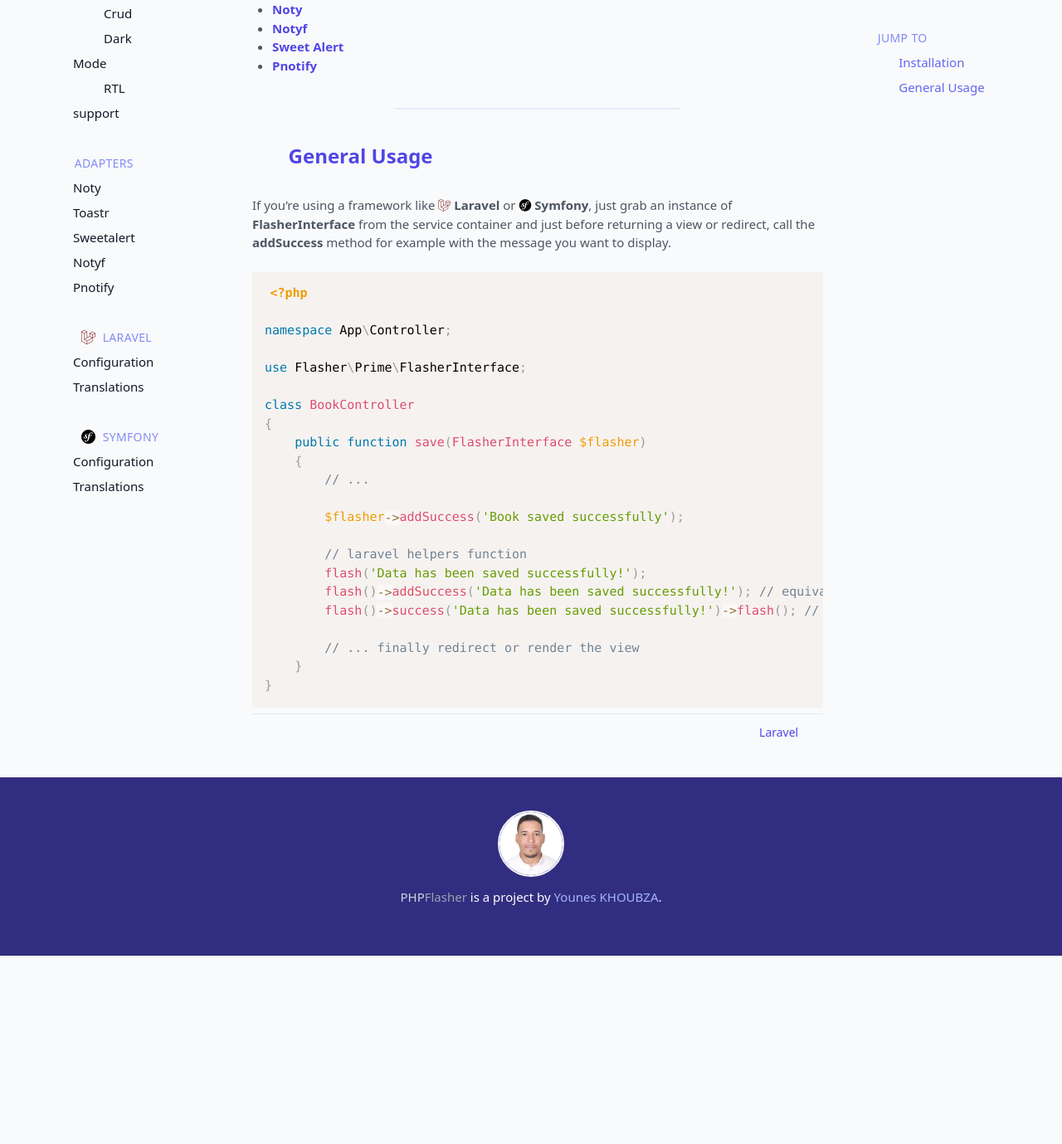
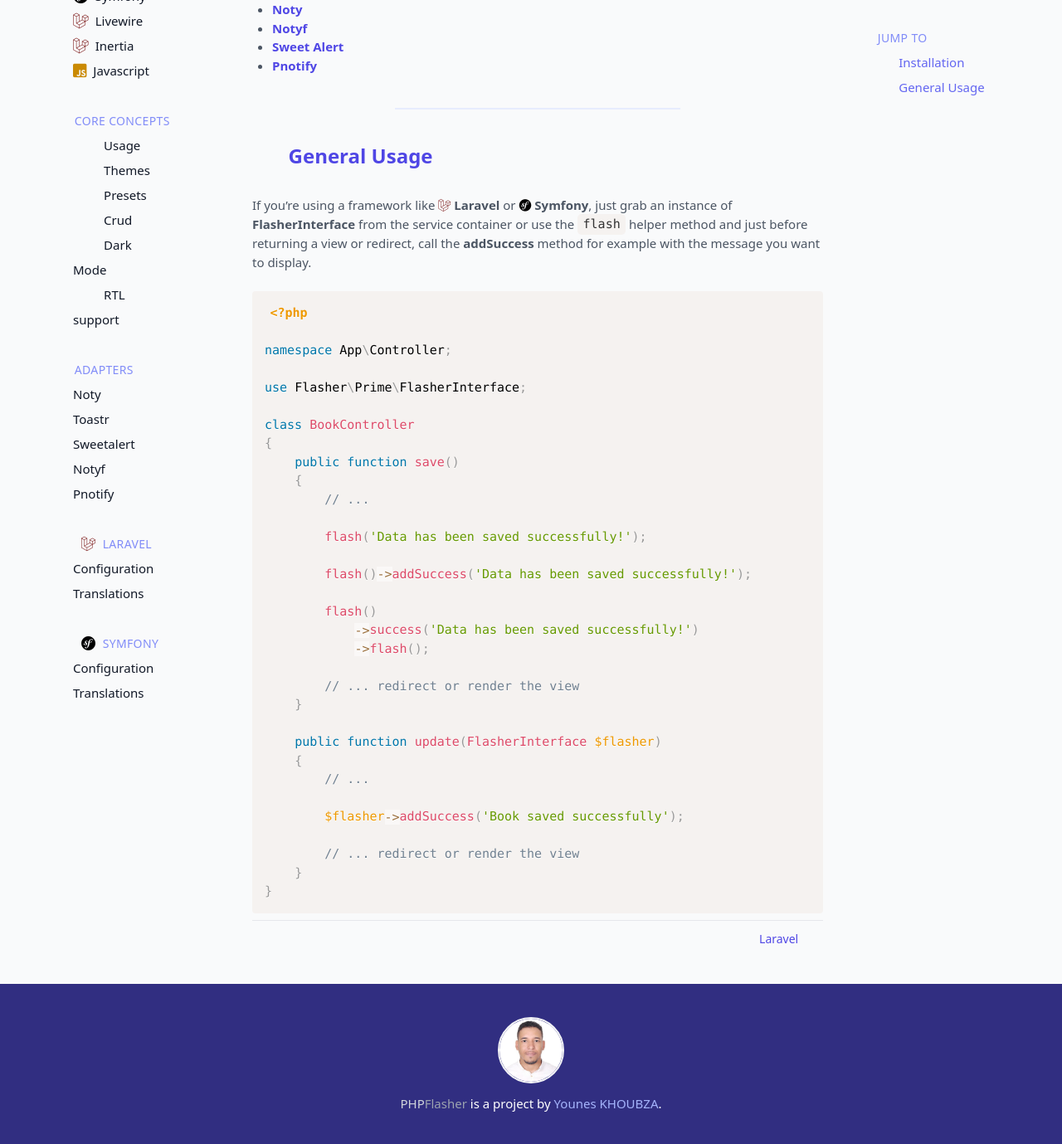
Before and after one commit to php-flasher/php-flasher.github.io, a Jekyll site: the page built from docs/installation.md, in a window 1280 px wide and 1400 px high, scrolled down 913 px. Shown: the top 1379 px of the window at 83% size. Built offline with Jekyll 4.4.1, drawn with Linux system fonts in a browser that asks for light colours; nearby versions of some CDN libraries; some web fonts are replaced; comment, search, counter and statistics services are not loaded; before the commit the page ends 2065 px from its top, so only the background shows below that.

Commit message:
update doc

````diff
--- a/_data/project.yml
+++ b/_data/project.yml
@@ -1,4 +1,4 @@
 title: "PHPFlasher"
 tagline: "A powerful and flexible flash notification system for PHP"
 description: "A powerful and flexible flash notification system for PHP"
-version: 1.7
+version: "1.10"
--- a/docs/installation.md
+++ b/docs/installation.md
@@ -42,7 +42,7 @@
 ## <i class="fa-duotone fa-list-radio"></i> General Usage
 
 If you're using a framework like <i class="fa-brands fa-laravel text-red-900"></i> __Laravel__ or <i class="fa-brands fa-symfony text-black"></i> __Symfony__, just grab an instance of __FlasherInterface__ from the
-service container and just before returning a view or redirect, call the __addSuccess__ method for example with the message you want to display.
+service container or use the `flash` helper method and just before returning a view or redirect, call the __addSuccess__ method for example with the message you want to display.
 
 ```php
 <?php
@@ -53,18 +53,28 @@
 
 class BookController
 {
-    public function save(FlasherInterface $flasher)
+    public function save()
+    {
+        // ...
+
+        flash('Data has been saved successfully!');
+
+        flash()->addSuccess('Data has been saved successfully!');
+
+        flash()
+            ->success('Data has been saved successfully!')
+            ->flash();
+
+        // ... redirect or render the view
+    }
+
+    public function update(FlasherInterface $flasher)
     {
         // ...
 
         $flasher->addSuccess('Book saved successfully');
 
-        // laravel helpers function
-        flash('Data has been saved successfully!');
-        flash()->addSuccess('Data has been saved successfully!'); // equivalent to the above
-        flash()->success('Data has been saved successfully!')->flash(); // equivalent to the above
-
-        // ... finally redirect or render the view
+        // ... redirect or render the view
     }
 }
 ```
````
